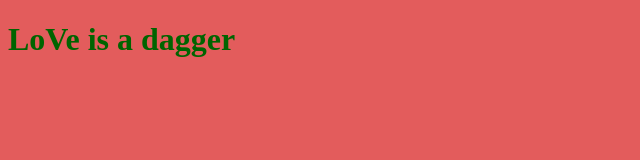
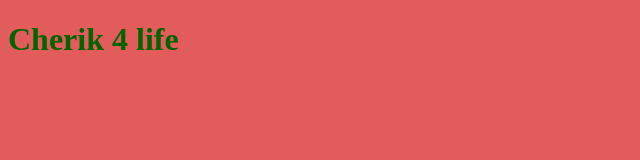
Before and after one commit to Okhtaah/test, a plain HTML site: page index.html in a window 1280 px wide. Shown: the whole page, without its empty margins (0-640 px from the left). Drawn offline with Linux system fonts and the light colour scheme.

Commit message:
edit in html

```diff
--- a/index.html
+++ b/index.html
@@ -7,7 +7,7 @@
     <link rel="stylesheet" href="style.css">
 </head>
 <body>
-    <h1>LoVe is a dagger</h1>
+    <h1>Cherik 4 life</h1>
     <script src="app.js"></script>
 </body>
 </html>
```
